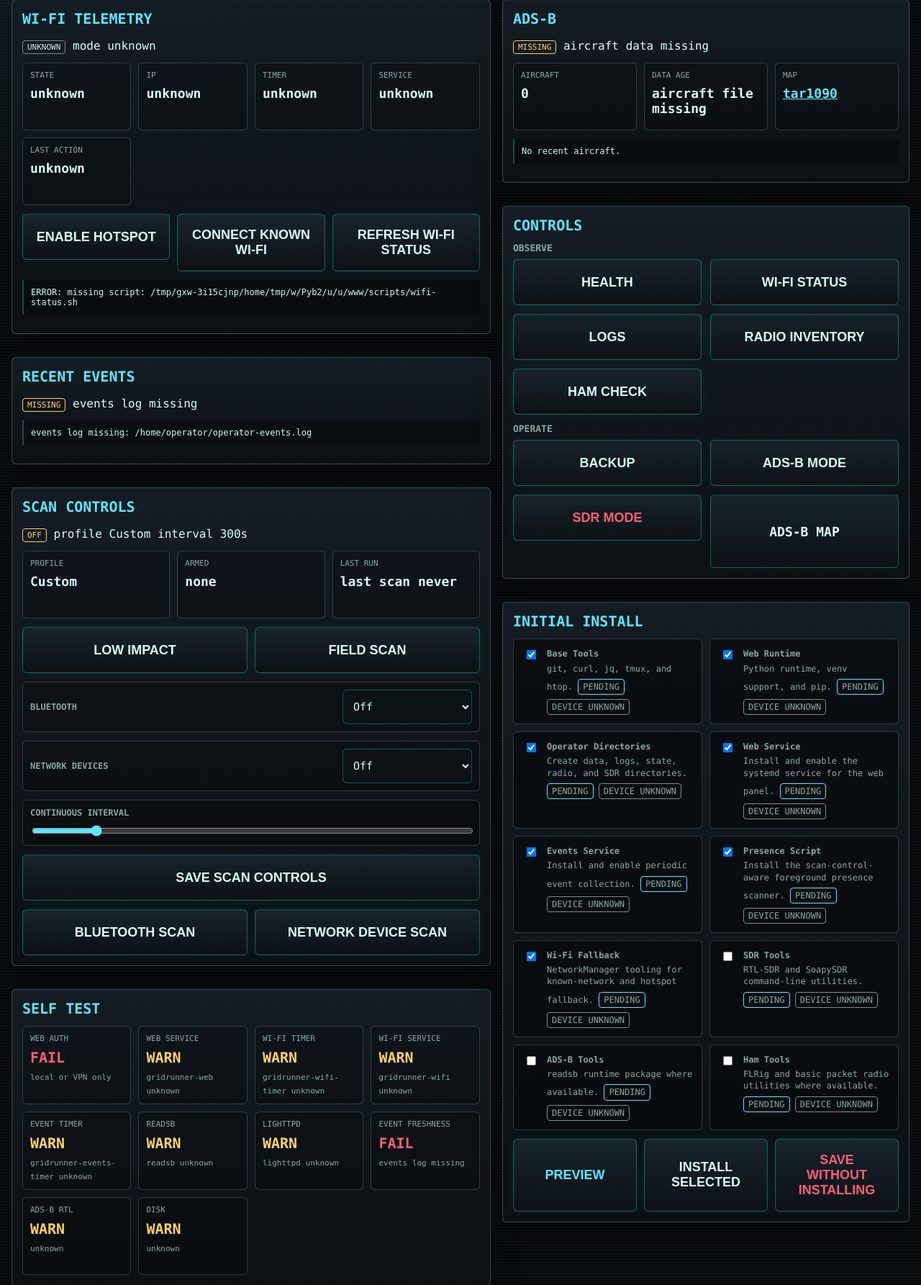
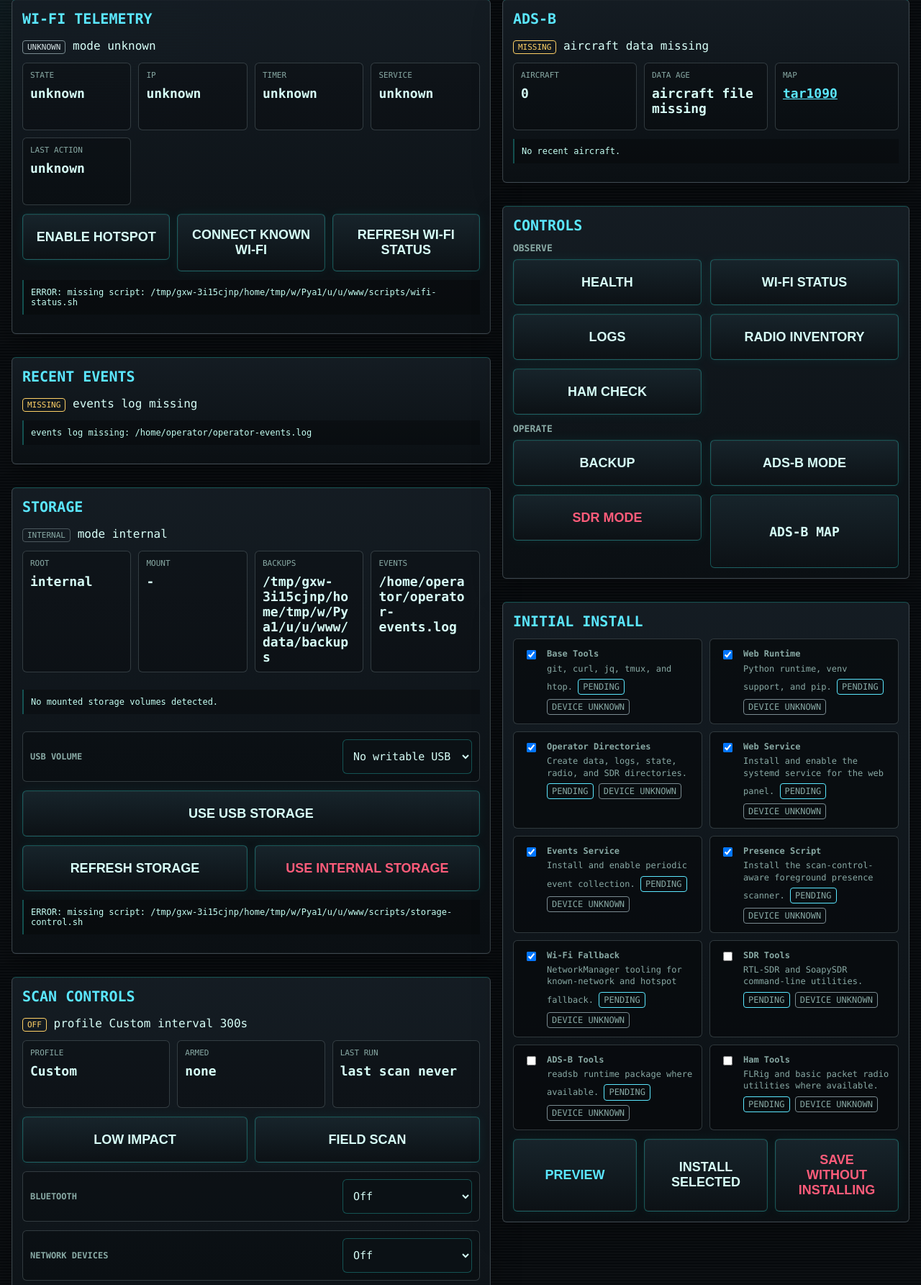
Before and after one commit to jfergs/gridrunner, a FastAPI app: page / in a window 1280 px wide. Shown: the part 240-2025 px from the top of the page at 72% size. Run offline with FastAPI, Linux system fonts and the light colour scheme.

Commit message:
Add USB storage controls (#11)

```diff
--- a/web/app.py
+++ b/web/app.py
@@ -3,6 +3,7 @@ import os
 import re
 import secrets
 import time
+from pathlib import Path
 
 from fastapi import FastAPI, Request, Form, Depends, HTTPException, status
 from fastapi.responses import HTMLResponse, RedirectResponse, Response
@@ -16,8 +17,11 @@ from config import (
     DEVICE_HOSTNAME,
     EVENTS_LOG,
     EVENTS_STALE_SECONDS,
+    OPERATOR_HOME,
     OPERATOR_USER,
+    PROJECT_DIR,
     SCAN_STATE_FILE,
+    STORAGE_STATE_FILE,
     WEB_DIR,
     WEB_PASSWORD,
 )
@@ -39,6 +43,18 @@ SCAN_MODES = {"off", "continuous"}
 SCAN_INTERVAL_MIN = 60
 SCAN_INTERVAL_MAX = 1800
 SCAN_INTERVAL_DEFAULT = 300
+STORAGE_KEYS = {
+    "GRIDRUNNER_STORAGE_MODE",
+    "GRIDRUNNER_STORAGE_VOLUME_UUID",
+    "GRIDRUNNER_STORAGE_MOUNT",
+    "GRIDRUNNER_STORAGE_ROOT",
+    "GRIDRUNNER_BACKUP_DIR",
+    "GRIDRUNNER_EVENTS_LOG",
+    "GRIDRUNNER_SDR_DIR",
+    "GRIDRUNNER_RADIO_DIR",
+    "GRIDRUNNER_ADSB_HISTORY_DIR",
+    "GRIDRUNNER_MEDIA_DIR",
+}
 SCAN_PROFILES = {
     "low-impact": {
         "bluetooth_mode": "off",
@@ -98,6 +114,159 @@ def adsb_aircraft_file():
         if candidate.exists():
             return candidate
     return ADSB_AIRCRAFT_JSON
+
+
+def load_storage_config():
+    config = {
+        "GRIDRUNNER_STORAGE_MODE": "internal",
+        "GRIDRUNNER_STORAGE_ROOT": "",
+        "GRIDRUNNER_STORAGE_MOUNT": "",
+        "GRIDRUNNER_STORAGE_VOLUME_UUID": "",
+        "GRIDRUNNER_BACKUP_DIR": str(PROJECT_DIR / "data" / "backups"),
+        "GRIDRUNNER_EVENTS_LOG": str(EVENTS_LOG),
+        "GRIDRUNNER_SDR_DIR": str(PROJECT_DIR / "sdr"),
+        "GRIDRUNNER_RADIO_DIR": str(PROJECT_DIR / "radio"),
+        "GRIDRUNNER_ADSB_HISTORY_DIR": str(PROJECT_DIR / "data" / "adsb"),
+        "GRIDRUNNER_MEDIA_DIR": str(PROJECT_DIR / "data" / "media"),
+    }
+
+    try:
+        lines = STORAGE_STATE_FILE.read_text(encoding="utf-8").splitlines()
+    except FileNotFoundError:
+        return config
+    except OSError:
+        config["GRIDRUNNER_STORAGE_MODE"] = "degraded"
+        return config
+
+    for line in lines:
+        key, _, value = line.partition("=")
+        if key in STORAGE_KEYS:
+            config[key] = value.strip()
+
+    return config
+
+
+def internal_events_log():
+    operator_log = OPERATOR_HOME / f"{OPERATOR_USER}-events.log"
+    if operator_log.exists():
+        return operator_log
+
+    generic_log = OPERATOR_HOME / "operator-events.log"
+    if generic_log.exists():
+        return generic_log
+
+    return operator_log
+
+
+def active_events_log():
+    config = load_storage_config()
+    if (
+        config.get("GRIDRUNNER_STORAGE_MODE") == "external"
+        and config.get("GRIDRUNNER_STORAGE_ROOT")
+        and Path(config["GRIDRUNNER_STORAGE_ROOT"]).is_dir()
+        and os.access(config["GRIDRUNNER_STORAGE_ROOT"], os.W_OK)
+        and config.get("GRIDRUNNER_EVENTS_LOG")
+    ):
+        return Path(config["GRIDRUNNER_EVENTS_LOG"])
+
+    if config.get("GRIDRUNNER_STORAGE_MODE") == "internal":
+        if EVENTS_LOG.exists():
+            return EVENTS_LOG
+        return internal_events_log()
+
+    return EVENTS_LOG
+
+
+def storage_summary(status_output=None):
+    config = load_storage_config()
+    mode = config.get("GRIDRUNNER_STORAGE_MODE", "internal") or "internal"
+    root = config.get("GRIDRUNNER_STORAGE_ROOT", "")
+    mount = config.get("GRIDRUNNER_STORAGE_MOUNT", "")
+    status_value = "internal"
+
+    if mode == "external":
+        if root and Path(root).is_dir() and os.access(root, os.W_OK):
+            status_value = "external"
+        else:
+            status_value = "degraded"
+
+    return {
+        "status": status_value,
+        "mode": mode,
+        "root": root or "internal",
+        "mount": mount or "-",
+        "backup_dir": config.get("GRIDRUNNER_BACKUP_DIR", str(PROJECT_DIR / "data" / "backups")),
+        "events_log": str(active_events_log()),
+        "sdr_dir": config.get("GRIDRUNNER_SDR_DIR", str(PROJECT_DIR / "sdr")),
+        "radio_dir": config.get("GRIDRUNNER_RADIO_DIR", str(PROJECT_DIR / "radio")),
+        "output": status_output if status_output is not None else run_cmd(COMMANDS["storage_status"]),
+    }
+
+
+def storage_volume_options(output):
+    volumes = []
+    for line in output.splitlines():
+        if not line.startswith("GRIDRUNNER_STORAGE_VOLUME "):
+            continue
+        fields = parse_keyed_status(line, "GRIDRUNNER_STORAGE_VOLUME ", replace_underscores=False)
+        mount = fields.get("mount", "")
+        if mount and mount != "none" and fields.get("writable") == "yes" and fields.get("selectable") == "yes":
+            volumes.append(fields)
+    return volumes
+
+
+def int_field(value, default=0):
+    try:
+        return max(0, int(value))
+    except (TypeError, ValueError):
+        return default
+
+
+def bytes_label(value):
+    size = float(int_field(value))
+    units = ["B", "KB", "MB", "GB", "TB"]
+    for unit in units:
+        if size < 1024 or unit == units[-1]:
+            if unit == "B":
+                return f"{int(size)} {unit}"
+            return f"{size:.1f} {unit}"
+        size /= 1024
+    return "0 B"
+
+
+def storage_volume_meters(output):
+    meters = []
+    for line in output.splitlines():
+        if not line.startswith("GRIDRUNNER_STORAGE_VOLUME "):
+            continue
+        fields = parse_keyed_status(line, "GRIDRUNNER_STORAGE_VOLUME ", replace_underscores=False)
+        mount = fields.get("mount", "")
+        if not mount or mount == "none":
+            continue
+
+        used_percent = min(100, int_field(fields.get("used_percent")))
+        used_bytes = int_field(fields.get("used_bytes"))
+        avail_bytes = int_field(fields.get("avail_bytes"))
+        size_bytes = int_field(fields.get("size_bytes"), used_bytes + avail_bytes)
+        meters.append(
+            {
+                "mount": mount,
+                "source": fields.get("source", "unknown"),
+                "fstype": fields.get("fstype", "unknown"),
+                "used_percent": used_percent,
+                "free_percent": max(0, 100 - used_percent),
+                "used_label": bytes_label(used_bytes),
+                "free_label": bytes_label(avail_bytes),
+                "size_label": bytes_label(size_bytes),
+                "writable": fields.get("writable", "no"),
+                "selectable": fields.get("selectable", "no"),
+            }
+        )
+    return meters
+
+
+def storage_mount_allowed(mount_path, volumes):
+    return any(volume.get("mount") == mount_path and volume.get("writable") == "yes" for volume in volumes)
 
 
 def short_aircraft_value(value, default="-"):
@@ -171,8 +340,9 @@ def adsb_aircraft_summary(limit=5, now=None):
 
 
 def event_freshness():
+    events_log = active_events_log()
     try:
-        stat_result = EVENTS_LOG.stat()
+        stat_result = events_log.stat()
     except FileNotFoundError:
         return {
             "status": "missing",
@@ -202,11 +372,12 @@ def event_freshness():
 
 
 def recent_events():
-    if not EVENTS_LOG.exists():
-        return f"events log missing: {EVENTS_LOG}"
-    if not EVENTS_LOG.is_file():
-        return f"events log path is not a file: {EVENTS_LOG}"
-    return run_cmd(["tail", "-n", "40", str(EVENTS_LOG)])
+    events_log = active_events_log()
+    if not events_log.exists():
+        return f"events log missing: {events_log}"
+    if not events_log.is_file():
+        return f"events log path is not a file: {events_log}"
+    return run_cmd(["tail", "-n", "40", str(events_log)])
 
 
 def clamp_scan_interval(value):
@@ -357,7 +528,7 @@ def run_event_scan_once(target="all"):
     return run_cmd(COMMANDS["eventscan"], env=env)
 
 
-def parse_keyed_status(output, prefix):
+def parse_keyed_status(output, prefix, replace_underscores=True):
     for line in output.splitlines():
         if not line.startswith(prefix):
             continue
@@ -366,7 +537,7 @@ def parse_keyed_status(output, prefix):
         for field in line.split()[1:]:
             key, _, value = field.partition("=")
             if key:
-                fields[key] = value.replace("_", " ")
+                fields[key] = value.replace("_", " ") if replace_underscores else value
         return fields
 
     return {}
@@ -535,6 +706,11 @@ def index(request: Request, _user=Depends(require_auth)):
     service_health = parse_service_health(run_cmd(COMMANDS["service_health"]))
     scan_controls = describe_scan_controls(load_scan_controls())
     adsb_summary = adsb_aircraft_summary()
+    storage_status_output = run_cmd(COMMANDS["storage_status"])
+    storage_list_output = run_cmd(COMMANDS["storage_list"])
+    storage = storage_summary(storage_status_output)
+    storage_volumes = storage_volume_options(storage_list_output)
+    storage_meters = storage_volume_meters(storage_list_output)
     node_status = build_node_status(wifi_status, event_status, component_health)
     auth_enabled = bool(WEB_PASSWORD)
     self_tests = build_self_tests(
@@ -568,6 +744,9 @@ def index(request: Request, _user=Depends(require_auth)):
             "install_statuses": install_statuses(install_state),
             "component_health": component_health,
             "scan_controls": scan_controls,
+            "storage": storage,
+            "storage_volumes": storage_volumes,
+            "storage_meters": storage_meters,
         },
     )
     no_store(response)
@@ -618,6 +797,43 @@ def scan_action(
         "result.html",
         {
             "title": "GRIDRUNNER SCANS",
+            "output": output,
+        },
+    )
+    no_store(response)
+    return response
+
+
+@app.post("/storage", response_class=HTMLResponse)
+def storage_action(
+    request: Request,
+    action: str = Form(...),
+    mount_path: str = Form(""),
+    confirm_token: str = Form(""),
+    _user=Depends(require_auth),
+):
+    if not valid_form_token(confirm_token):
+        return csrf_rejected_response(request, "GRIDRUNNER STORAGE")
+
+    if action == "enable":
+        if not mount_path:
+            output = "No USB storage volume selected."
+        elif not storage_mount_allowed(mount_path, storage_volume_options(run_cmd(COMMANDS["storage_list"]))):
+            output = f"USB storage volume is not available or writable: {mount_path}"
+        else:
+            output = run_cmd(COMMANDS["storage_enable"] + [mount_path])
+    elif action == "disable":
+        output = run_cmd(COMMANDS["storage_disable"])
+    elif action == "status":
+        output = run_cmd(COMMANDS["storage_status"])
+    else:
+        output = f"Unknown storage action: {action}"
+
+    response = templates.TemplateResponse(
+        request,
+        "result.html",
+        {
+            "title": "GRIDRUNNER STORAGE",
             "output": output,
         },
     )
--- a/web/commands.py
+++ b/web/commands.py
@@ -17,6 +17,10 @@ COMMANDS = {
     "wifi_hotspot": ["bash", project_script("wifi-fallback.sh"), "hotspot"],
     "wifi_known": ["bash", project_script("wifi-fallback.sh"), "known"],
     "service_health": ["bash", project_script("service-health.sh")],
+    "storage_status": ["bash", project_script("storage-control.sh"), "status"],
+    "storage_list": ["bash", project_script("storage-control.sh"), "list"],
+    "storage_enable": ["bash", project_script("storage-control.sh"), "enable"],
+    "storage_disable": ["bash", project_script("storage-control.sh"), "disable"],
     "install": ["bash", project_script("install-items.sh")],
     "component_health": ["bash", project_script("component-health.sh")],
     "shutdown": ["bash", project_script("power-control.sh"), "shutdown"],
--- a/web/config.py
+++ b/web/config.py
@@ -45,6 +45,7 @@ STATE_DIR = Path(os.environ.get("GRIDRUNNER_STATE_DIR", PROJECT_DIR / "state"))
 INSTALL_STATE_FILE = STATE_DIR / "install.json"
 INSTALL_MANIFEST_FILE = PROJECT_DIR / "install-items.json"
 SCAN_STATE_FILE = STATE_DIR / "scan-controls.env"
+STORAGE_STATE_FILE = STATE_DIR / "storage.env"
 
 
 def project_script(name):
--- a/web/templates/index.html
+++ b/web/templates/index.html
@@ -115,6 +115,43 @@
       font: inherit;
       font-size: 15px;
       padding: 0 10px;
+    }
+    .volume-list {
+      display: grid;
+      gap: 10px;
+      margin-top: 12px;
+    }
+    .volume-meter {
+      display: grid;
+      gap: 8px;
+      padding: 10px;
+      border: 1px solid rgba(122, 139, 145, 0.35);
+      border-radius: 6px;
+      background: rgba(0, 0, 0, 0.22);
+    }
+    .volume-meter header,
+    .volume-stats {
+      display: flex;
+      align-items: center;
+      justify-content: space-between;
+      gap: 10px;
+      flex-wrap: wrap;
+    }
+    .volume-meter code {
+      color: var(--text);
+      word-break: break-all;
+    }
+    .bar-meter {
+      height: 14px;
+      overflow: hidden;
+      border: 1px solid var(--line-dim);
+      border-radius: 999px;
+      background: rgba(108, 255, 141, 0.2);
+    }
+    .bar-meter-used {
+      height: 100%;
+      min-width: 2px;
+      background: linear-gradient(90deg, var(--amber), var(--red));
     }
     .scan-slider {
       display: grid;
@@ -511,6 +548,69 @@
       </div>
 
       <div class="panel">
+        {% set storage_state = storage|default({"status": "internal", "mode": "internal", "root": "internal", "mount": "-", "backup_dir": "", "events_log": "", "sdr_dir": "", "radio_dir": "", "output": ""}) %}
+        <h2>Storage</h2>
+        <span class="status health-{{ storage_state.status }}">{{ storage_state.status }}</span>
+        <span>mode {{ storage_state.mode }}</span>
+        <div class="telemetry-grid">
+          <div class="telemetry"><span>Root</span><strong>{{ storage_state.root }}</strong></div>
+          <div class="telemetry"><span>Mount</span><strong>{{ storage_state.mount }}</strong></div>
+          <div class="telemetry"><span>Backups</span><strong>{{ storage_state.backup_dir }}</strong></div>
+          <div class="telemetry"><span>Events</span><strong>{{ storage_state.events_log }}</strong></div>
+        </div>
+        <div class="volume-list">
+          {% for volume in storage_meters|default([]) %}
+          <div class="volume-meter">
+            <header>
+              <code>{{ volume.mount }}</code>
+              <span>{{ volume.used_percent }}% used</span>
+            </header>
+            <div class="bar-meter" aria-label="{{ volume.mount }} disk usage">
+              <div class="bar-meter-used" style="width: {{ volume.used_percent }}%"></div>
+            </div>
+            <div class="volume-stats">
+              <span>used {{ volume.used_label }}</span>
+              <span>free {{ volume.free_label }}</span>
+              <span>total {{ volume.size_label }}</span>
+            </div>
+          </div>
+          {% else %}
+          <pre>No mounted storage volumes detected.</pre>
+          {% endfor %}
+        </div>
+        <form method="post" action="/storage" class="scan-controls" onsubmit="return confirm('Enable selected USB storage for GRIDRUNNER logs, backups, SDR, radio, ADS-B history, and media paths?');">
+          <input type="hidden" name="action" value="enable">
+          <input type="hidden" name="confirm_token" value="{{ form_action_token }}">
+          <div class="scan-row">
+            <label for="storage-mount">USB Volume</label>
+            <select id="storage-mount" name="mount_path">
+              {% if storage_volumes %}
+              {% for volume in storage_volumes %}
+              <option value="{{ volume.mount }}">{{ volume.mount }} · {{ volume.avail }} free · writable {{ volume.writable }}</option>
+              {% endfor %}
+              {% else %}
+              <option value="">No writable USB volume detected</option>
+              {% endif %}
+            </select>
+          </div>
+          <button {% if not storage_volumes %}disabled{% endif %}>Use USB Storage</button>
+        </form>
+        <div class="actions">
+          <form method="post" action="/storage">
+            <input type="hidden" name="action" value="status">
+            <input type="hidden" name="confirm_token" value="{{ form_action_token }}">
+            <button>Refresh Storage</button>
+          </form>
+          <form method="post" action="/storage" onsubmit="return confirm('Switch GRIDRUNNER storage back to internal paths? External data will be left in place.');">
+            <input type="hidden" name="action" value="disable">
+            <input type="hidden" name="confirm_token" value="{{ form_action_token }}">
+            <button class="danger">Use Internal Storage</button>
+          </form>
+        </div>
+        <pre>{{ storage_state.output }}</pre>
+      </div>
+
+      <div class="panel">
         {% set scans = scan_controls|default({"bluetooth_mode": "off", "network_device_mode": "off", "interval_seconds": 300, "last_run": 0}) %}
         {% set scan_profile = scans.profile|default({"label": "Custom"}) %}
         <h2>Scan Controls</h2>
```
Also changed, not shown: BACKLOG.md (+23 -8 lines), docs/storage-model.md (+19 -12 lines), tests/test_events_service_install.py (+1 -0 lines), tests/test_maintenance.py (+80 -0 lines), tests/test_template_render.py (+99 -0 lines), README.md, 10 other files.
